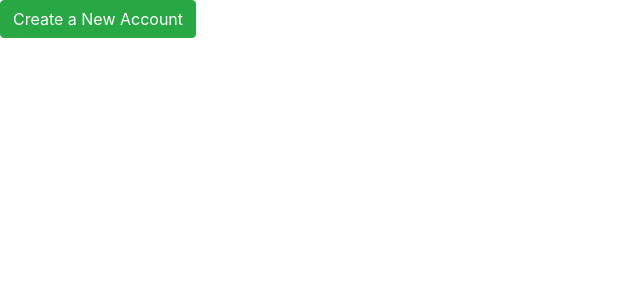
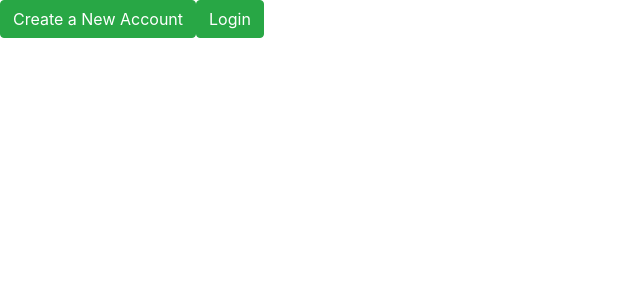
Before and after one commit to reyesren/topfives, a React (Create React App) app in the folder frontend/: page / in a window 1280 px wide. Shown: the top 300 px of the page, without its empty margins (0-640 px from the left). Built offline with nearby package versions, Linux system fonts and the light colour scheme.

Commit message:
TOP18. Added login form. fixed modal not being able to open more than once

```diff
--- a/frontend/src/App.js
+++ b/frontend/src/App.js
@@ -1,18 +1,34 @@
 import React, { useState } from "react";
 // import Signup from "./components/UI/DisplayModal/DisplayModalCopy";
 import Signup from "./components/Auth/Signup/Signup";
+import Login from "./components/Auth/Login/Login";
 import "bootstrap/dist/css/bootstrap.min.css";
 import Button from "react-bootstrap/Button";
 
 // adding this comment to be able to commit Develop branch
 const App = (props) => {
   const [openSignup, setOpenSignup] = useState(false);
+  const [openLogin, setOpenLogin] = useState(false);
 
   const openSignupHandler = () => {
     setOpenSignup(true);
   };
+  const openLoginHandler = () => {
+    setOpenLogin(true);
+  };
+  const closeSignupHandler = () => {
+    setOpenSignup(false);
+  };
+  const closeLoginHandler = () => {
+    setOpenLogin(false);
+  };
 
-  const modal = openSignup ? <Signup></Signup> : null;
+  const signupModal = openSignup ? (
+    <Signup closeSignupHandler={closeSignupHandler}></Signup>
+  ) : null;
+  const loginModal = openLogin ? (
+    <Login closeLoginHandler={closeLoginHandler}></Login>
+  ) : null;
 
   return (
     <div className="App">
@@ -20,7 +36,11 @@ const App = (props) => {
         <Button variant="success" onClick={openSignupHandler}>
           Create a New Account
         </Button>
-        {modal}
+        <Button variant="success" onClick={openLoginHandler}>
+          Login
+        </Button>
+        {signupModal}
+        {loginModal}
       </header>
     </div>
   );
--- /dev/null
+++ b/frontend/src/components/Auth/Login/Login.js
@@ -0,0 +1,31 @@
+import React from "react";
+import DisplayModal from "../../UI/DisplayModal/DisplayModal";
+
+const Login = (props) => {
+  const loginForm = {
+    title: "Login To Existing Account",
+    formInputs: {
+      username: {
+        label: "Username",
+        placeholder: "Enter username",
+        type: "text",
+        value: "",
+      },
+      password: {
+        label: "Password",
+        placeholder: "Enter password",
+        type: "password",
+        value: "",
+      },
+    },
+  };
+  return (
+    <DisplayModal
+      closeLoginHandler={props.closeLoginHandler}
+      type="login"
+      config={loginForm}
+    />
+  );
+};
+
+export default Login;
--- a/frontend/src/components/Auth/Signup/Signup.js
+++ b/frontend/src/components/Auth/Signup/Signup.js
@@ -44,7 +44,13 @@ const Signup = (props) => {
     },
   });
 
-  return <DisplayModal config={signupForm}></DisplayModal>;
+  return (
+    <DisplayModal
+      closeSignupHandler={props.closeSignupHandler}
+      type="signup"
+      config={signupForm}
+    ></DisplayModal>
+  );
 };
 
 export default Signup;
--- a/frontend/src/components/UI/DisplayModal/DisplayModal.js
+++ b/frontend/src/components/UI/DisplayModal/DisplayModal.js
@@ -6,7 +6,12 @@ import "./DisplayModal.css";
 
 const DisplayModal = (props) => {
   const [show, setShow] = useState(true);
-  const handleClose = () => setShow(false);
+  const handleClose = () => {
+    setShow(false);
+    props.type === "login"
+      ? props.closeLoginHandler()
+      : props.closeSignupHandler();
+  };
 
   const formElementsArray = [];
   for (let key in props.config.formInputs) {
@@ -32,7 +37,13 @@ const DisplayModal = (props) => {
   });
 
   return (
-    <Modal className="my-modal" show={show} onHide={handleClose} centered>
+    <Modal
+      className="my-modal"
+      show={show}
+      onHide={handleClose}
+      centered
+      animation={false}
+    >
       <Modal.Header closeButton>
         <Modal.Title>{props.config.title}</Modal.Title>
       </Modal.Header>
@@ -44,7 +55,8 @@ const DisplayModal = (props) => {
             variant="success"
             onClick={handleClose}
           >
-            Sign Up
+            {props.type === "login" && "Log In"}
+            {props.type === "signup" && "Sign Up"}
           </Button>
         </Form>
       </Modal.Body>
```
Also changed, not shown: 1 other file (tests, documents, lock files or other folders).
